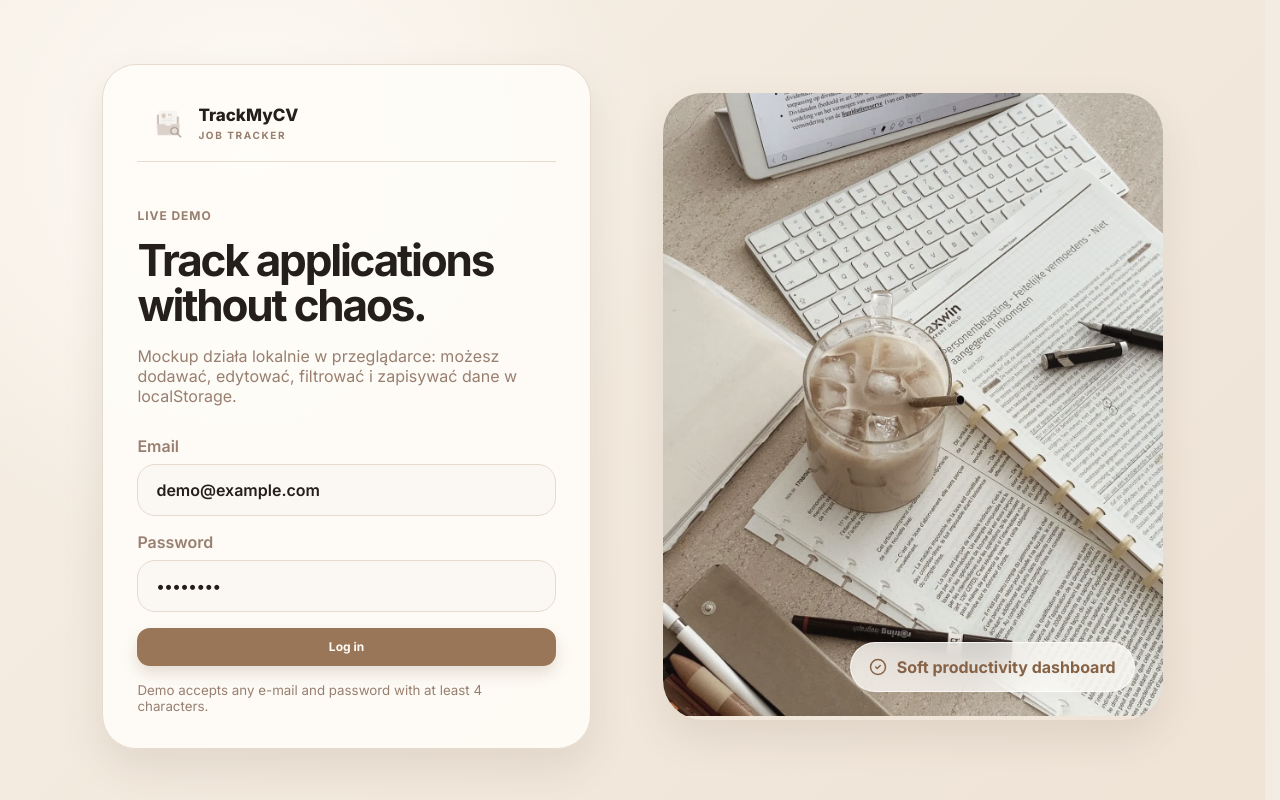
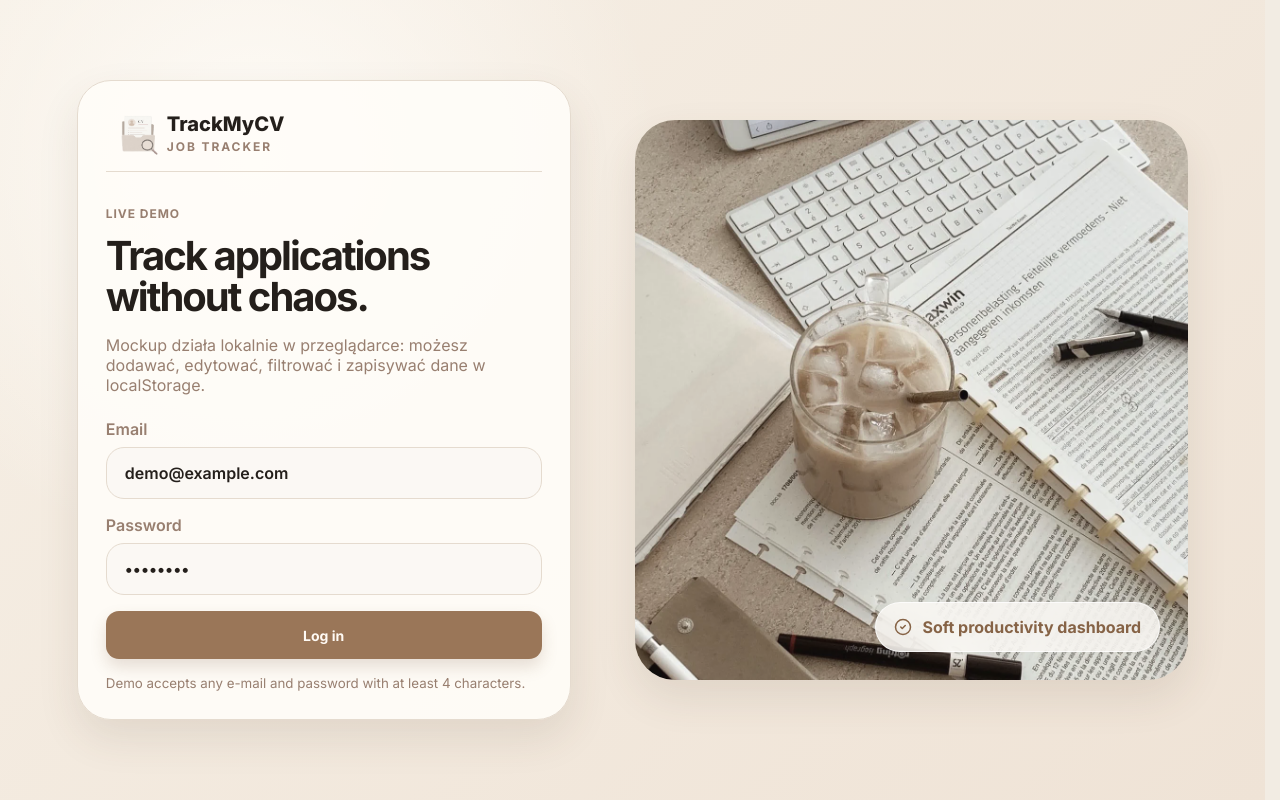
Before and after one commit to Avuii/TrackMyCV, a React (Vite) app in the folder demo/: page / in a window 1280 px wide. Built offline with nearby package versions, Linux system fonts and the light colour scheme.

Commit message:
Implement responsive styles for login page
Added styles for responsive login page layout, including adjustments for various screen sizes.

```diff
--- a/demo/src/styles.css
+++ b/demo/src/styles.css
@@ -4179,3 +4179,129 @@
     grid-template-columns: 1fr !important;
   }
 }
+/* =========================================================
+   Login page layout fix
+   Keeps login screen centered and responsive
+   ========================================================= */
+
+.login-page {
+  width: 100%;
+  min-height: 100dvh;
+  height: 100dvh;
+  display: grid;
+  grid-template-columns: minmax(420px, 560px) minmax(480px, 620px);
+  align-items: center;
+  justify-content: center;
+  gap: clamp(40px, 5vw, 84px);
+  padding: clamp(28px, 5vh, 56px) clamp(24px, 6vw, 90px);
+  overflow: hidden;
+}
+
+.login-card {
+  width: 100%;
+  max-width: 560px;
+  align-self: center;
+}
+
+.login-visual {
+  width: 100%;
+  max-width: 620px;
+  height: min(72dvh, 640px);
+  min-height: 480px;
+  align-self: center;
+}
+
+.login-visual img {
+  width: 100%;
+  height: 100%;
+  min-height: 0;
+  object-fit: cover;
+}
+
+/* Prevent global app scaling patches from affecting login */
+.login-page .brand-logo-img {
+  width: 44px !important;
+  height: 44px !important;
+}
+
+.login-page .brand-name {
+  font-size: 20px !important;
+}
+
+.login-page .brand-subtitle {
+  font-size: 12px !important;
+}
+
+.login-page .primary-button {
+  min-height: 48px !important;
+  font-size: 14px !important;
+}
+
+/* Laptop height fix */
+@media (max-height: 820px) and (min-width: 901px) {
+  .login-page {
+    padding-top: 28px;
+    padding-bottom: 28px;
+  }
+
+  .login-card {
+    padding: 28px;
+  }
+
+  .login-copy {
+    margin: 30px 0 24px;
+  }
+
+  .login-copy h1 {
+    font-size: 40px;
+  }
+
+  .login-visual {
+    height: min(76dvh, 560px);
+    min-height: 430px;
+  }
+}
+
+/* Tablet / mobile */
+@media (max-width: 980px) {
+  html,
+  body,
+  #root {
+    overflow: auto;
+  }
+
+  .login-page {
+    height: auto;
+    min-height: 100dvh;
+    grid-template-columns: minmax(0, 560px);
+    padding: 28px 18px;
+    overflow: auto;
+  }
+
+  .login-card {
+    max-width: 560px;
+  }
+
+  .login-visual {
+    display: none;
+  }
+
+  .login-copy h1 {
+    font-size: 38px;
+  }
+}
+
+@media (max-width: 520px) {
+  .login-card {
+    padding: 24px;
+    border-radius: 26px;
+  }
+
+  .login-copy {
+    margin: 30px 0 22px;
+  }
+
+  .login-copy h1 {
+    font-size: 34px;
+  }
+}
```
